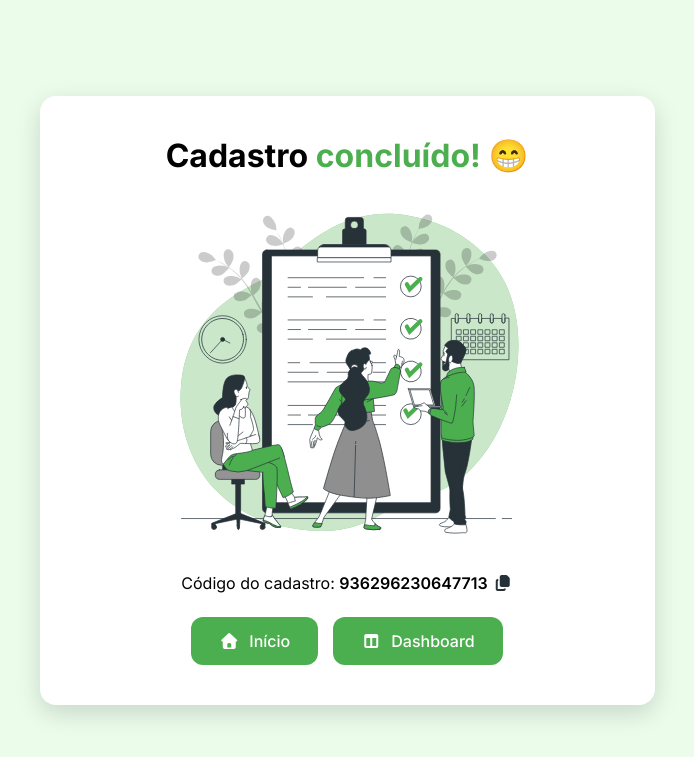
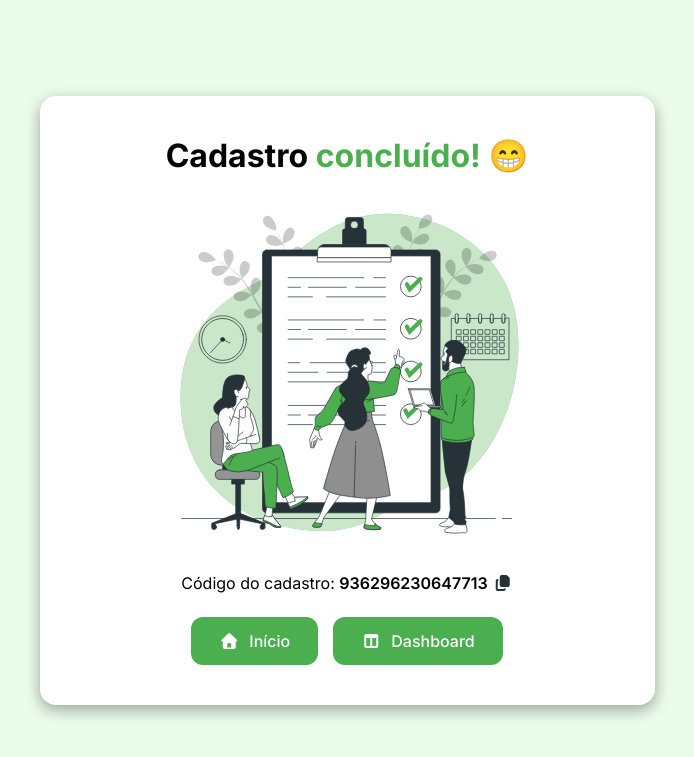
Before and after one commit to Gabriel-Darbello/resolar, a Django app: page /resolar/confirmacao/ in a window 1280 px wide. Shown: the top 757 px of the page, without its empty margins (293-987 px from the left). Run offline with Django 5.2, Linux system fonts and the light colour scheme; some libraries are stand-ins or nearby versions.

Commit message:
Update confirmacao.css
'box-shadow' alterado

```diff
--- a/resolar/static/resolar/styles/painel/confirmacao.css
+++ b/resolar/static/resolar/styles/painel/confirmacao.css
@@ -37,7 +37,7 @@ body {
     max-width: 615px;
     background-color: #fff;
     border-radius: 16px;
-    box-shadow: rgba(0, 0, 0, 0.15) 0px 8px 24px;
+    box-shadow: rgba(0, 0, 0, 0.35) 0px 5px 15px;
     padding: 40px 20px;
     display: flex;
     flex-direction: column;
```
